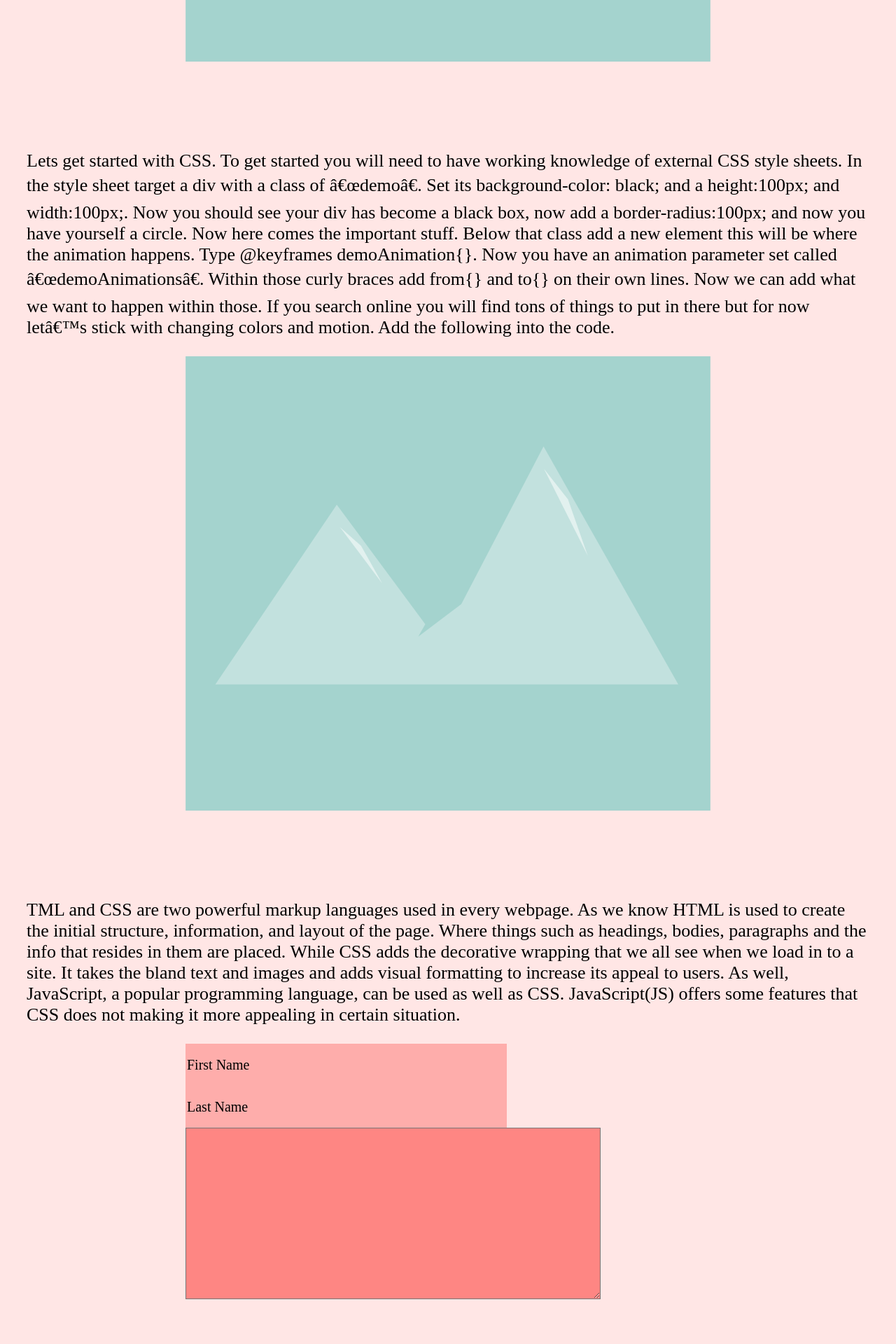
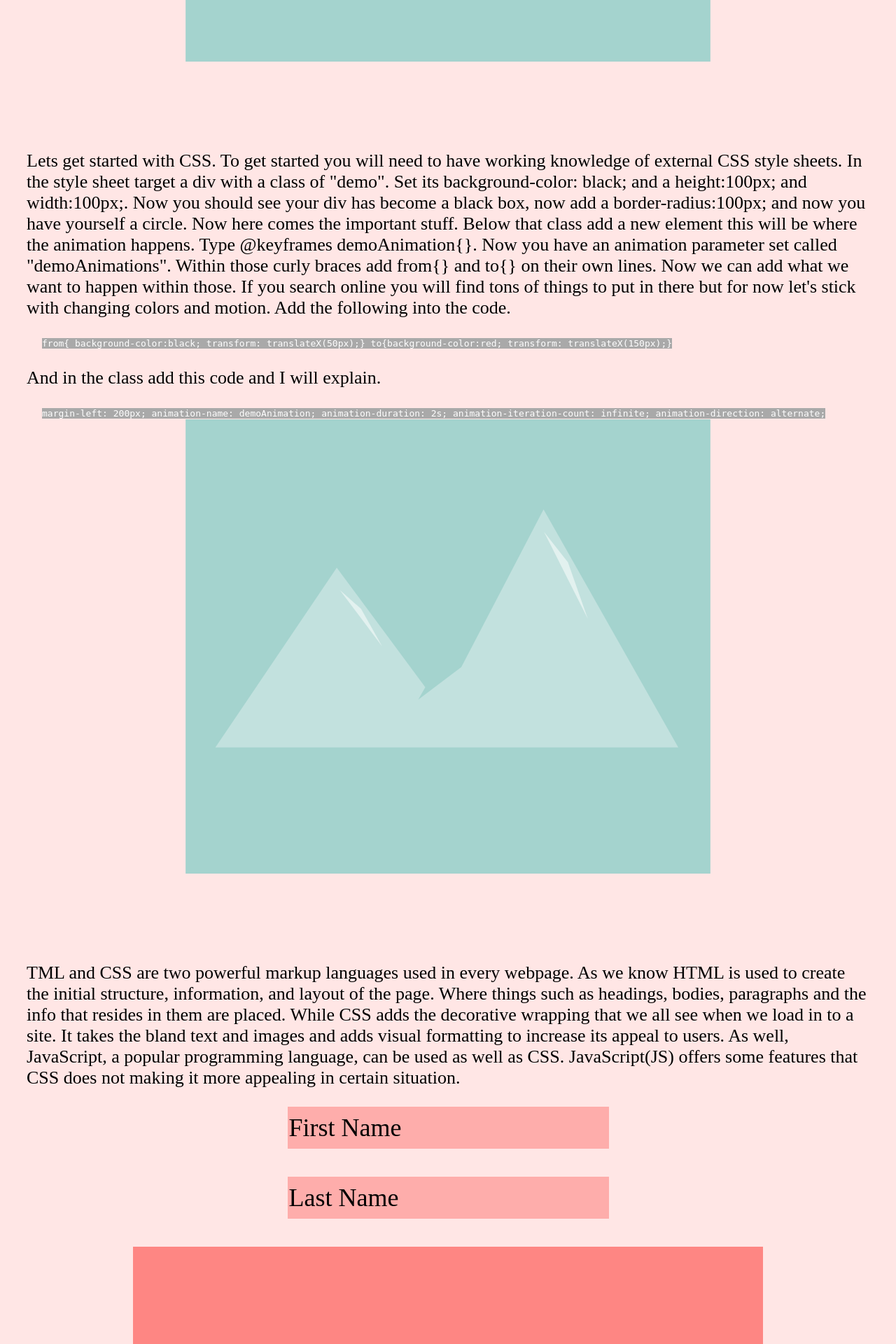
Before and after one commit to HurleyAndrew/article_site, a PHP site: page / in a window 1280 px wide. Shown: the part 2284-4204 px from the top of the page at 70% size. Before the commit the page ends 4140 px from the top, so only its background shows below. Run offline with PHP 8.4, Linux system fonts and the light colour scheme.

Commit message:
added stuff

```diff
--- a/index.css
+++ b/index.css
@@ -32,9 +32,14 @@ section{
 }
 input{
     border:none;
-    font-size: 20px;
+    font-size: 36px;
     font-family: "Myriad Pro";
-
+}
+textarea{
+    border:none;
+    font-size: 36px;
+    font-family: "Myriad Pro";
+    padding:30px;
 }
 nav{
 	background-color: #FE8683;
@@ -49,6 +54,15 @@ nav{
 header{
 
     margin-top:20px;
+}
+code{
+    color: white;
+    box-decoration-break: clone;
+    background:darkgrey;
+
+}
+.code{
+    margin-left:60px;
 }
 .nav_icon{
     background-image: url(assets/nav_icon.svg);
@@ -110,8 +124,8 @@ header{
     background : #FE8683;
     background : rgba(254, 134, 131, 1);
     margin:auto;
-    width : 593px;
-    height : 245px;
+    width : 900px;
+    height : 425px;
 }
 .st1
 {
@@ -120,6 +134,7 @@ header{
     margin:auto;
     width : 459px;
     height : 60px;
+    margin-bottom:40px;
 }
 .st2
 {
@@ -128,6 +143,7 @@ header{
     margin:auto;
     width : 459px;
     height : 60px;
+    margin-bottom:40px;
 }
 .para_format{
     font-size:26px;
@@ -146,5 +162,29 @@ span{
     font-family:"Playfair Display";
 }
 .comment_section{
+    margin:auto;
+    width:900px;
+}
+.usernames{
+    margin:auto;
+    width:459px;
+}
+.author_cont{
+    margin:auto;
+    width:800px;
+    margin-bottom:100px;
+}
+.author_desc{
+    height:150px;
+    width:800px;
+    background-color: #7EcFF5;
+}
+.author_pic{
+    height:150px;
+    width:125px;
+    background-color: #49BBF1;
+    position: relative;
+    top:-50px;
+    left:-30px;
 
 }
--- a/index.html
+++ b/index.html
@@ -4,6 +4,7 @@
 
 	<title>Espy - Javascript and CSS Animations</title>
 	<link rel="stylesheet" type="text/css" href="index.css">
+	<meta name="viewport" content="width=device-width, initial-scale=0.0, maximum-scale=1.0, user-scalable=no" />
 
 </head>
 <body>
@@ -47,18 +48,40 @@
 		<p class="para_format"> Lets get started with CSS. To get started you will need
 			to have working knowledge of external CSS
 			style sheets. In the style sheet target a
-			div with a class of “demo”. Set its
+			div with a class of &quot;demo&quot;. Set its
 			background-color: black; and a height:100px;
 			and width:100px;. Now you should see your div has
 			become a black box, now add a border-radius:100px;
 			and now you have yourself a circle. Now here comes
-			the important stuff. Below that class add a new element this will be where the animation happens. Type @keyframes demoAnimation{}. Now you have an animation parameter set called “demoAnimations”. Within those curly braces add from{} and to{} on their own lines. Now we can add what we want to happen within those. If you search online you will find tons of things to put in there but for now let’s stick with changing colors and motion.
+			the important stuff. Below that class add a new element this
+			will be where the animation happens. Type @keyframes
+			demoAnimation{}. Now you have an animation parameter
+			set called &quot;demoAnimations&quot;. Within those curly
+			braces add from{} and to{} on their own lines. Now
+			we can add what we want to happen within those. If
+			you search online you will find tons of things to
+			put in there but for now let&#39;s stick with changing
+			colors and motion.
 			Add the following into the code.
 		</p>
+		<div class="code"><code>from{ background-color:black; transform: translateX(50px);}
+			to{background-color:red; transform: translateX(150px);}
+		</code></div>
+		<p class="para_format">And in the class add this
+			code and I will explain.</p>
+		<div class="code">
+		<code>
+			margin-left: 200px;
+			animation-name: demoAnimation;
+			animation-duration: 2s;
+			animation-iteration-count: infinite;
+			animation-direction: alternate;</code>
+		</div>
 		<section>
 			<div class="placeholder"></div>
 		</section>
-		<p class="para_format">TML and CSS are two powerful markup languages used in every webpage.
+		<p class="para_format">TML and CSS are two powerful markup
+			languages used in every webpage.
 			As we know HTML is used to create the initial
 			structure, information, and layout of the page.
 			Where things such as headings, bodies, paragraphs
@@ -71,13 +94,19 @@
 			as CSS. JavaScript(JS) offers some features that CSS
 			does not making it more appealing in certain situation.
 		</p>
-		<section class="comment_section">
-
+		<div class="usernames">
 			<input class="st1" type="text" value="First Name">
 			<input class="st2" type="text" value="Last Name">
+		</div>
+		<section class="comment_section">
 			<textarea class="st0" type="text"></textarea>
 		</section>
 
+		<div class="author_cont">
+			<div class="author_desc">
+				<div class="author_pic"></div>
+			</div>
+		</div>
 
 		<footer>
 
```
